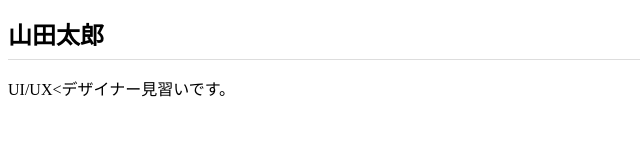
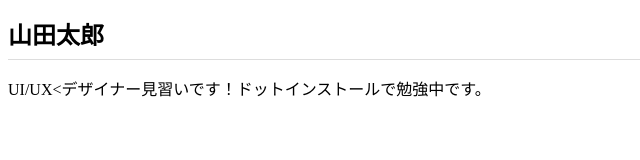
Before and after one commit to mino-G/dotinstall.github-io, a plain HTML site: page index.html in a window 1280 px wide. Shown: the whole page, without its empty margins (0-640 px from the left). Drawn offline with Linux system fonts and the light colour scheme.

Commit message:
Add files via upload

```diff
--- a/index.html
+++ b/index.html
@@ -9,6 +9,6 @@
 </head>
 <body>
   <h1>山田太郎</h1>
-  <p>UI/UX<デザイナー見習いです。</p>
+  <p>UI/UX<デザイナー見習いです！ドットインストールで勉強中です。</p>
 </body>
 </html>
```
